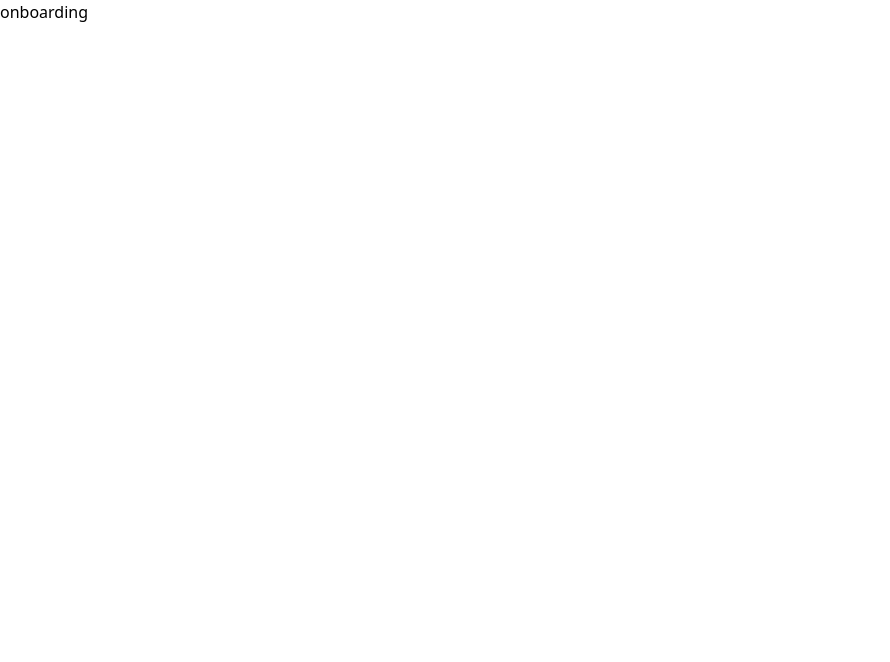
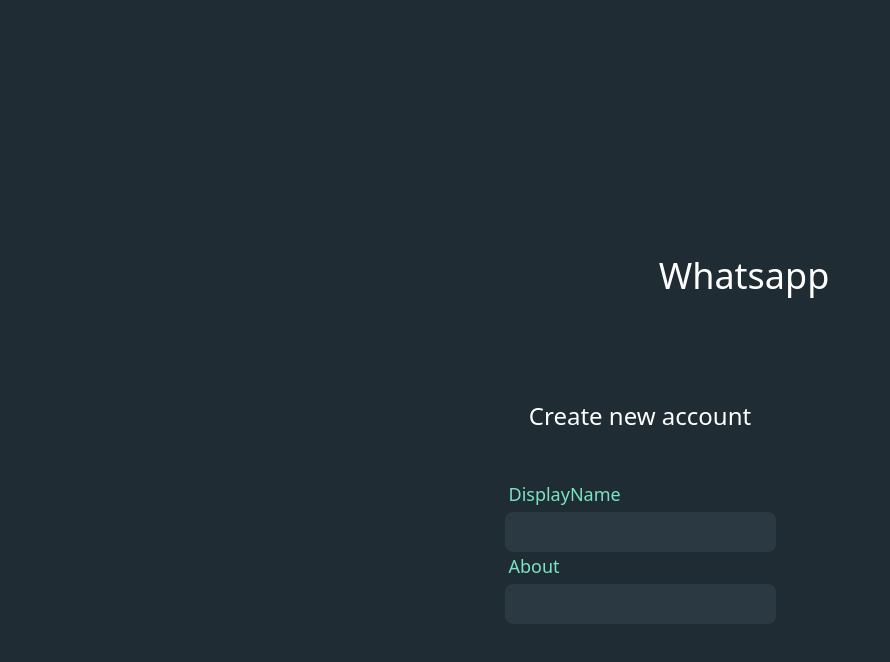
Before and after one commit to rkr-ram/weasel, a Next.js app in the folder client/: page /onboarding in a window 1280 px wide. Shown: the top 662 px of the page, without its empty margins (0-890 px from the left). Built offline with nearby package versions, Linux system fonts and the light colour scheme.

Commit message:
Implemented login and onboarding page.

```diff
--- a/client/next.config.js
+++ b/client/next.config.js
@@ -1,6 +1,9 @@
 /** @type {import('next').NextConfig} */
 const nextConfig = {
   reactStrictMode: true,
+  env: {
+    HOST: process.env.HOST,
+  },
 };
 
 module.exports = nextConfig;
--- a/client/src/components/common/Input.jsx
+++ b/client/src/components/common/Input.jsx
@@ -1,7 +1,25 @@
 import React from "react";
 
-function Input() {
-  return <div>Input</div>;
+function Input({ name, state, setState, label = false }) {
+  return (
+    <div className="flex flex-col gap-1">
+      <div>
+        {label && (
+          <label htmlFor={name} className="text-teal-light text-lg px-1">
+            {name}
+          </label>
+        )}
+      </div>
+      <div>
+        <input
+          type="text"
+          className="bg-input-background text-start focus:outline-none text-white h-10 rounded-lg px-5 py-4 w-full"
+          value={state}
+          onChange={(e) => setState(e.target.value)}
+        />
+      </div>
+    </div>
+  );
 }
 
 export default Input;
--- a/client/src/context/StateContext.jsx
+++ b/client/src/context/StateContext.jsx
@@ -0,0 +1,11 @@
+import { createContext, useContext, useReducer } from "react";
+
+export const StateContext = createContext();
+
+export const StateProvider = ({ initialState, reducer, children }) => (
+  <StateContext.Provider value={useReducer(reducer, initialState)}>
+    {children}
+  </StateContext.Provider>
+);
+
+export const useStateProvider = () => useContext(StateContext);
--- a/client/src/context/StateReducers.js
+++ b/client/src/context/StateReducers.js
@@ -0,0 +1,25 @@
+import { reducerCases } from "./constants";
+
+export const initialState = {
+  userInfo: undefined,
+  newUser: false,
+};
+
+const reducer = (state, action) => {
+  switch (action.type) {
+    case reducerCases.SET_USER_INFO:
+      return {
+        ...state,
+        userInfo: action.userInfo,
+      };
+    case reducerCases.SET_NEW_USER:
+      return {
+        ...state,
+        newUser: action.newUser,
+      };
+    default:
+      return state;
+  }
+};
+
+export default reducer;
--- a/client/src/context/constants.js
+++ b/client/src/context/constants.js
@@ -0,0 +1,5 @@
+export const reducerCases ={
+    SET_USER_INFO:"SET_USER_INFO",
+    SET_NEW_USER:"SET_NEW_USER"
+
+}
--- a/client/src/pages/_app.jsx
+++ b/client/src/pages/_app.jsx
@@ -1,5 +1,14 @@
+import { StateProvider } from "@/context/StateContext";
+import reducer, { initialState } from "@/context/StateReducers";
 import "@/styles/globals.css";
+import Head from "next/head";
 
 export default function App({ Component, pageProps }) {
-  return <Component {...pageProps} />;
+  return <StateProvider initialState={initialState} reducer={reducer}>
+    <Head>
+      <title>Whatapp</title>
+      <link rel="shoutcut Icon" href="/favicon.png"></link>
+    </Head>
+    <Component {...pageProps} />
+  </StateProvider>;
 }
--- a/client/src/pages/login.jsx
+++ b/client/src/pages/login.jsx
@@ -1,7 +1,60 @@
+import { useStateProvider } from "@/context/StateContext";
+import { reducerCases } from "@/context/constants";
+import { CHECK_USER_ROUTE } from "@/utils/ApiRoutes";
+import { firebaseApp } from "@/utils/FirebaseConfig";
+import axios from "axios";
+import { GoogleAuthProvider, signInWithPopup } from "firebase/auth";
+import Image from "next/image";
+import { Router, useRouter } from "next/router";
 import React from "react";
+import { FcGoogle } from "react-icons/fc";
 
-function login() {
-  return <div>login</div>;
-}
+const login = () => {
+  const router = useRouter();
+  const [{}, dispatch] = useStateProvider();
+  const handelOnclick = async () => {
+    const provider = new GoogleAuthProvider();
+    const {
+      user: { displayName: name, email, photoURL: profileImage },
+    } = await signInWithPopup(firebaseApp, provider);
+    try {
+      if (email) {
+        const { data } = await axios.post(CHECK_USER_ROUTE, { email });
+        if (!data.status) {
+          dispatch({
+            type: reducerCases.SET_NEW_USER,
+            newUser: true,
+          });
+          dispatch({
+            type: reducerCases.SET_USER_INFO,
+            userInfo: {
+              name,
+              email,
+              profileImage,
+            },
+          });
+          return router.push("/onboarding");
+        }
+      }
+    } catch (error) {
+      console.log(error);
+    }
+  };
+  return (
+    <div className="flex items-center justify-center flex-col gap-6 bg-panel-header-background h-screen w-screen">
+      <div className="flex items-center justify-center gap-2">
+        <Image src="/whatsapp.gif" alt="whatsapp" height={200} width={200} />
+        <span className="text-4xl text-white ">Whatsapp</span>
+      </div>
+      <buttton
+        className="flex items-center justify-center gap-7 cursor-pointer bg-search-input-container-background p-5 rounded-lg"
+        onClick={handelOnclick}
+      >
+        <FcGoogle className="text-2xl" />
+        <span className="text-white text-2xl">Login with google</span>
+      </buttton>
+    </div>
+  );
+};
 
 export default login;
--- a/client/src/pages/onboarding.jsx
+++ b/client/src/pages/onboarding.jsx
@@ -1,7 +1,28 @@
-import React from "react";
+import Avatar from "@/components/common/Avatar";
+import Input from "@/components/common/Input";
+import { useStateProvider } from "@/context/StateContext";
+import Image from "next/image";
+import React, { useState } from "react";
 
 function onboarding() {
-  return <div>onboarding</div>;
+  const [{userInfo}] = useStateProvider()
+  const [name,setName]=useState(userInfo?.name || "")
+  const [about,setAbout]=useState("")
+
+  return <div className="flex items-center justify-center flex-col gap-6 bg-panel-header-background h-screen w-screen">
+  <div className="flex items-center justify-center gap-2">
+    <Image src="/whatsapp.gif" alt="whatsapp" height={200} width={200} />
+    <span className="text-4xl text-white ">Whatsapp</span>
+  </div>
+
+    <h2 className="text-white text-2xl">Create new account</h2>
+    <div className="flex mt-6 gap-6">
+      <div className="flex flex-col items-center justify-center">
+        <Input name="DisplayName" state={name} setState={setName} label/>
+        <Input name="About" state={about} setState={setAbout} label/>
+      </div>
+    </div>
+</div>;
 }
 
 export default onboarding;
--- a/client/src/utils/ApiRoutes.js
+++ b/client/src/utils/ApiRoutes.js
@@ -0,0 +1,5 @@
+export const HOST = process.env.HOST;
+
+const AUTH_ROUTE = `${HOST}/api/auth`;
+
+export const CHECK_USER_ROUTE = `${AUTH_ROUTE}/check-user`;
```
